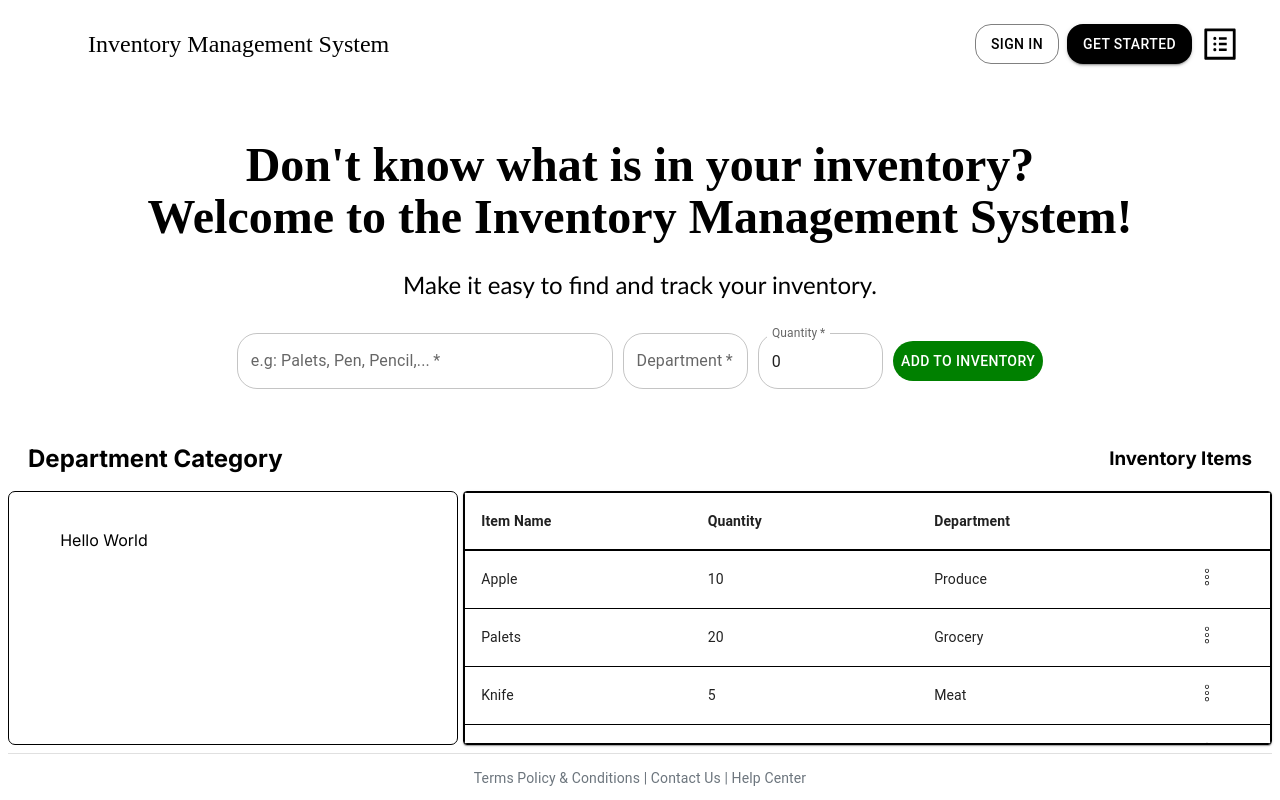
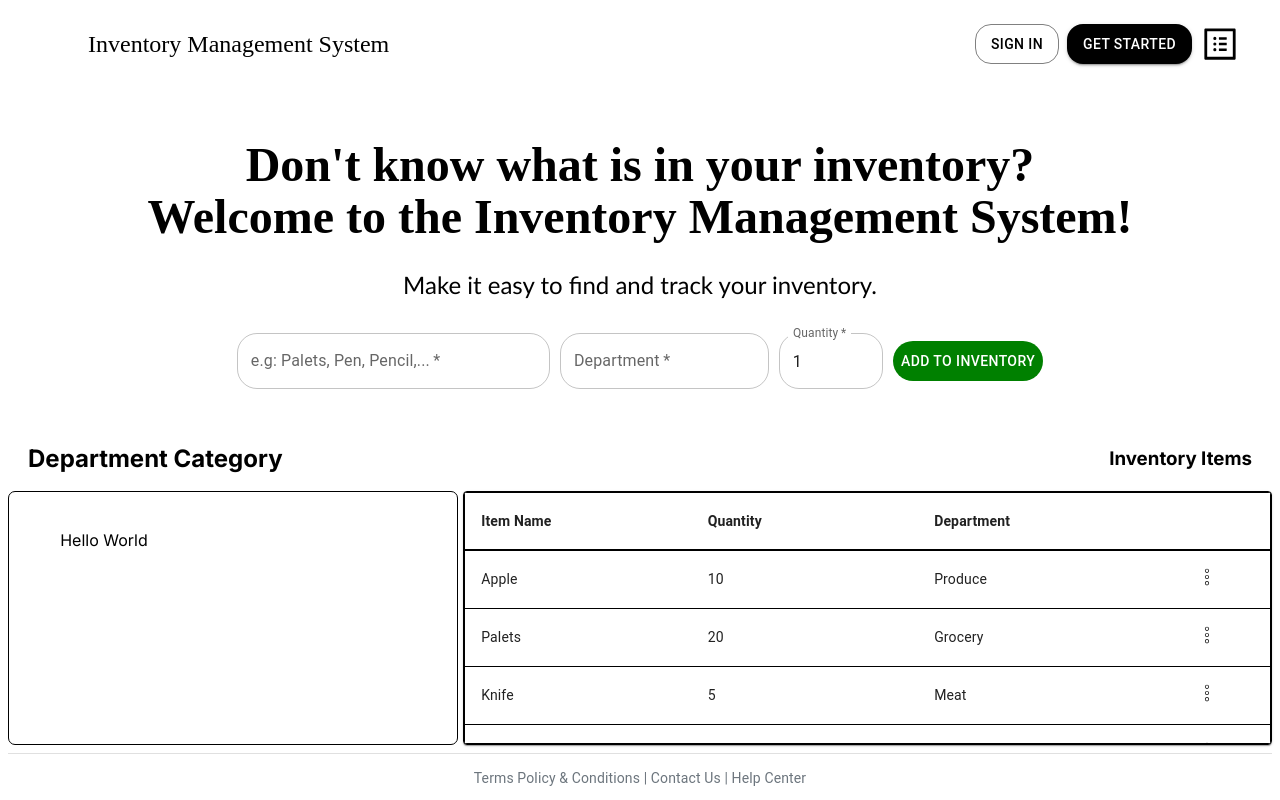
Before and after one commit to thanhtrinh-code/inventory-management, a Next.js app: page / in a window 1280 px wide. Built offline with nearby package versions, Linux system fonts and the light colour scheme.

Commit message:
add, read, delete data from firebase

```diff
--- a/app/_components/SearchField.js
+++ b/app/_components/SearchField.js
@@ -23,43 +23,52 @@ const StyledButton = {
   },
 }
 export default function SearchField() {
-  const [itemName, setItemName] = useState('');
-  const [department, setDepartment] = useState('');
-  const [quantity, setQuantity] = useState(0);
+  const [item, setItemName] = useState({
+    itemName: '',
+    department: '',
+    quantity: 1,
+  });
 
-  function handleQuantityChange(e) {
+  // Add Item to firebase
+  function handleAddItem(e){
     e.preventDefault();
-    setQuantity(e.target.value);
+    if(!item.itemName ||!item.department){
+      return;
+    }
+    console.log(item);
+    setItemName({itemName: '', department: '', quantity: 1});
   }
+
+
   return (
-    <div style={StyledSearchField}>
-
+    <form style={StyledSearchField} onSubmit={handleAddItem}>
             <TextField id='searchItem'
             label='e.g: Palets, Pen, Pencil,...'
             required
-            value={itemName}
+            value={item.itemName}
+            onChange={(e) => setItemName({...item, itemName: e.target.value})}
             sx={{ flex: 3,'& .MuiOutlinedInput-root': { borderRadius: '20px', borderColor: 'black'} }}
             />
             <TextField id='department'
             label='Department'
-            defaultValue='General'
-            value={department}
-            sx={{flex: 1, '& .MuiOutlinedInput-root': { borderRadius: '20px', borderColor: 'black'} }}
             required
+            value={item.department}
+            onChange={(e) => setItemName({...item, department: e.target.value})}
+            sx={{flex: 2, '& .MuiOutlinedInput-root': { borderRadius: '20px', borderColor: 'black'} }}
 
             />
             <TextField id="quantity"
             label='Quantity'
             required
             type='number'
-            value={quantity}
-            onChange={handleQuantityChange}
+            value={item.quantity}
+            onChange={(e) => setItemName({...item, quantity: e.target.value }) }
             sx={{ flex: 1,'& .MuiOutlinedInput-root': { borderRadius: '20px', borderColor: 'black' } }}
             />
 
-            <Button sx={StyledButton}>
+            <Button sx={StyledButton} type='submit'>
               Add to Inventory
             </Button>
-          </div>
+      </form>
   )
 }
```
